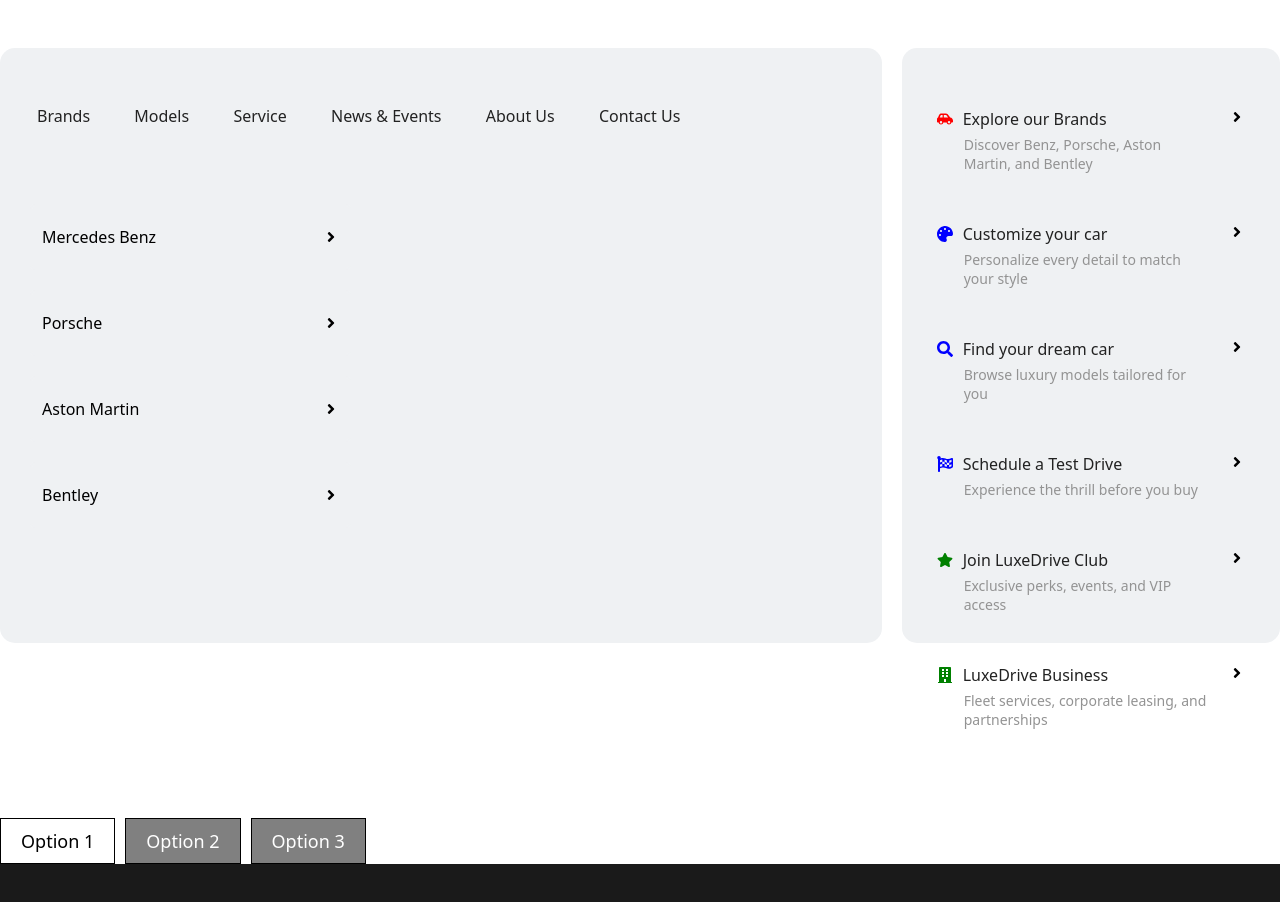
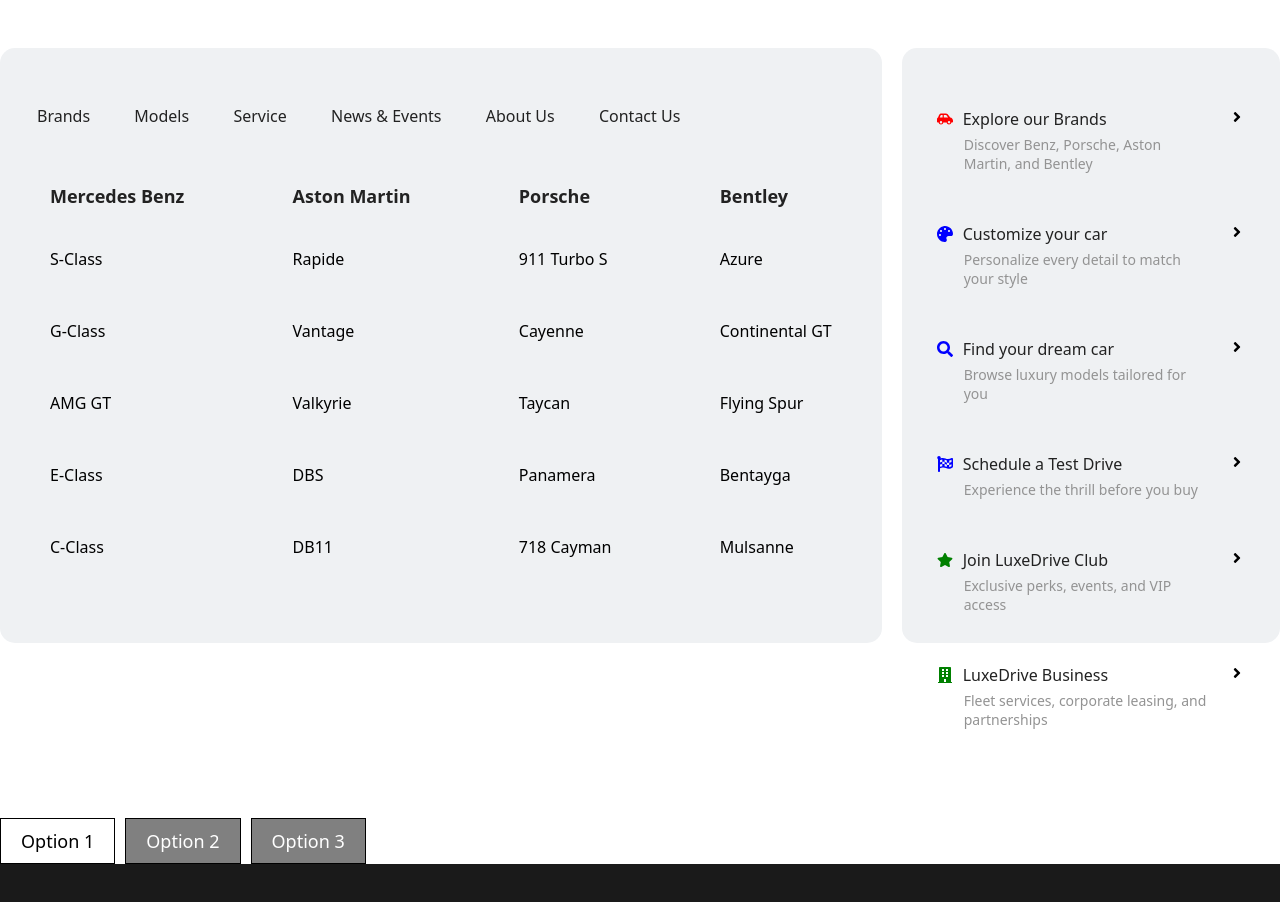
Before and after one commit to knoy00/LuxeDrive, a React (Vite) app: page / in a window 1280 px wide. Shown: the part 802-1704 px from the top of the page. Built offline with nearby package versions, Linux system fonts and the light colour scheme.

Commit message:
Nav Menu

```diff
--- a/src/components/Navmenu.jsx
+++ b/src/components/Navmenu.jsx
@@ -22,6 +22,16 @@
     const [isAstonOpen, setIsAstonOpen] = useState(false);
 
     const [isActive, setIsActive] = useState(null);
+
+    const [models, setModels] = useState(false);
+    const [brands, setBrands] = useState(true);
+
+    const handleModelToggle = () => {
+        if(!models){
+            setModels(true);
+            setBrands(false);
+        }
+    }
 
     const handleClick = (tab) => {
         if(tab === 'Porsche'){
@@ -62,7 +72,7 @@
             <div className="nav_flex_left">
                 <div className="flex_left_header">
                     <p>Brands</p>
-                    <p>Models</p>
+                    <p onClick={handleModelToggle}>Models</p>
                     <p>Service</p>
                     <p>News & Events</p>
                     <p>About Us</p>
@@ -71,7 +81,7 @@
 
                 <div className="flex_left_content">
                     <div className="flc_brands">
-                        <div className="brand_list">
+                        {<div className="brand_list">
                             {<div className={`brand_name ${isActive === 'Benz' ? 'active_brand_tab' : ''}`} onClick={() => {
                                 handleClick('')
                                 handleActiveTab('Benz')
@@ -101,8 +111,8 @@
                                 <FaAngleRight />
                             </div>
 
-                        </div>
-                        <div className="brand_img_container">
+                        </div>}
+                        {<div className="brand_img_container">
                             {isBenzOpen && <motion.div
                             className="nav_brand_img"
                             initial ={{opacity: 0, x: 190}}
@@ -139,10 +149,67 @@
                                 <img src="/images/Nav Images/Bentley-nav.png" alt="" />
                             </motion.div>}
 
-                        </div>
+                        </div>}
                     </div>
                     <div className="flc_models">
-
+                        <div className="models_list_wrapper">
+                            <div className="benz-list">
+                                <div className="model-list-header">
+                                    <h2>Mercedes Benz</h2>
+                                </div>
+                                <div className="model-list">
+                                        <ul>
+                                            <li>S-Class</li>
+                                            <li>G-Class</li>
+                                            <li>AMG GT</li>
+                                            <li>E-Class</li>
+                                            <li>C-Class</li>
+                                        </ul>
+                                    </div>
+                            </div>
+                            <div className="aston-list">
+                                <div className="model-list-header">
+                                    <h2>Aston Martin</h2>
+                                </div>
+                                <div className="model-list">
+                                        <ul>
+                                            <li>Rapide</li>
+                                            <li>Vantage</li>
+                                            <li>Valkyrie</li>
+                                            <li>DBS</li>
+                                            <li>DB11</li>
+                                        </ul>
+                                    </div>
+                            </div>
+                            <div className="porsche-list">
+                                <div className="model-list-header">
+                                    <h2>Porsche</h2>
+                                </div>
+                                <div className="model-list">
+                                        <ul>
+                                            <li>911 Turbo S</li>
+                                            <li>Cayenne</li>
+                                            <li>Taycan</li>
+                                            <li>Panamera</li>
+                                            <li>718 Cayman</li>
+                                        </ul>
+                                    </div>
+                            </div>
+                            <div className="bentley-list">
+                                <div className="model-list-header">
+                                    <h2>Bentley</h2>
+                                </div>
+                                <div className="model-list">
+                                        <ul>
+                                            <li>Azure</li>
+                                            <li>Continental GT</li>
+                                            <li>Flying Spur</li>
+                                            <li>Bentayga</li>
+                                            <li>Mulsanne</li>
+                                        </ul>
+                                    </div>
+                            </div>
+                        </div>
                     </div>
                 </div>
             </div>
--- a/src/styles/components/Navmenu.css
+++ b/src/styles/components/Navmenu.css
@@ -56,6 +56,7 @@
 .flex_left_content{
     width: 100%;
     height: 100%;
+    display: flex;
 }
 
 .flc_brands{
@@ -66,7 +67,10 @@
     height: 100%;
     gap: 20px;
     margin-top: 20px;
+    background-color: red;
+    display: none;
 }
+
 
 .brand_list{
     width: 40%;
@@ -120,6 +124,52 @@
     object-fit: contain;
 }
 
+/********************************** MODELS */
+.flc_models{
+    width: 100%;
+    padding: 50px 20px;
+}
+
+.models_list_wrapper{
+    display: flex;
+    justify-content: space-between;
+    align-items: center;
+    width: 100%;
+}
+
+.model-list-header{
+    width: 100%;
+}
+
+.model-list-header h2{
+    font-size: 18px;
+    font-weight: 600;
+    color: #222222;
+    margin-bottom: 20px;
+}
+
+.model-list{
+    width: 100%;
+    padding: 10px 0px;
+}
+
+.model-list ul{
+    width: 100%;
+    display: flex;
+    flex-direction: column;
+    gap: 30px;
+
+}
+
+.model-list ul li{
+    list-style-type: none;
+    padding: 10px 0;
+    cursor: pointer;
+}
+
+.model-list ul li:hover{
+    text-decoration: underline;
+}
 
 
 /* NAvigation Right container */
```
